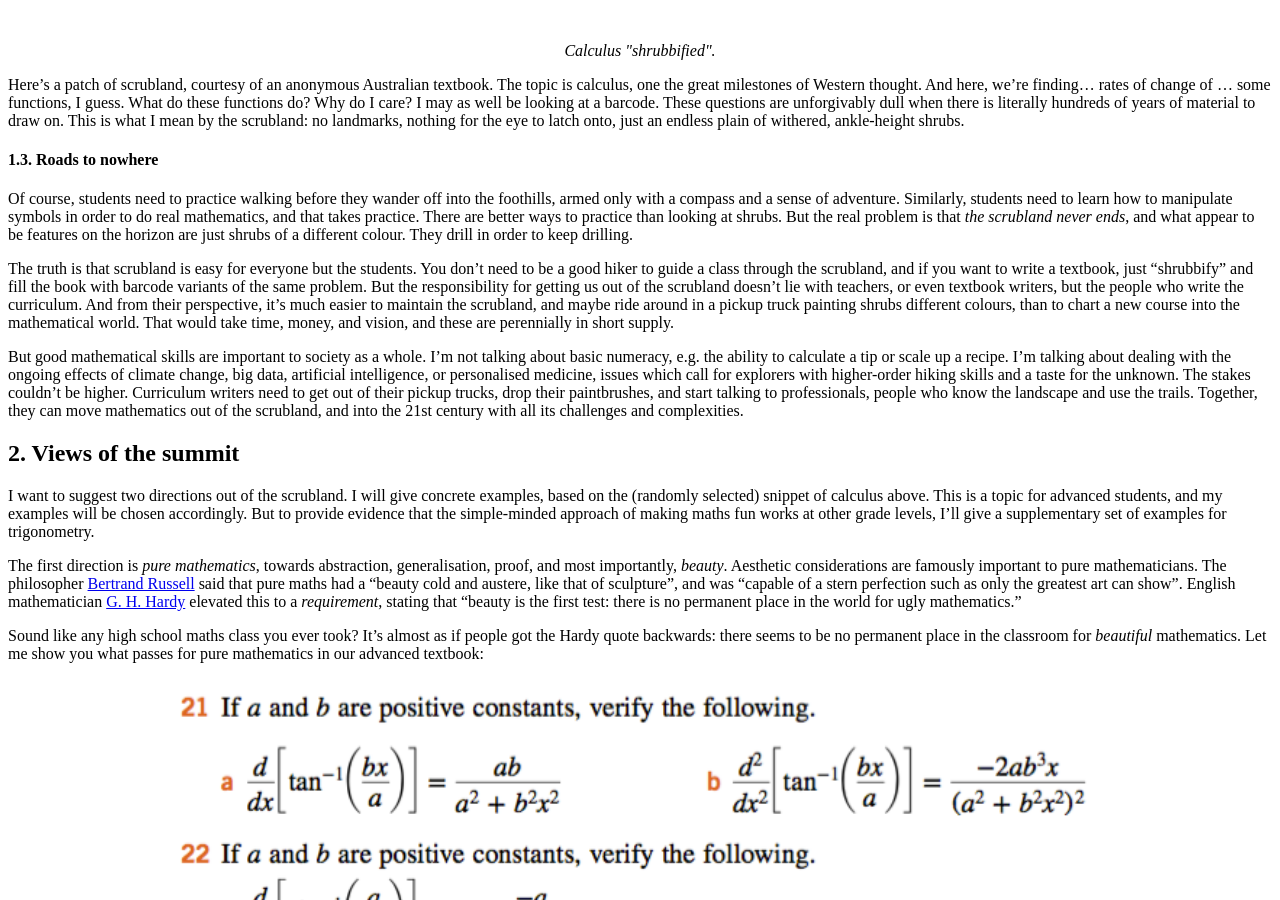
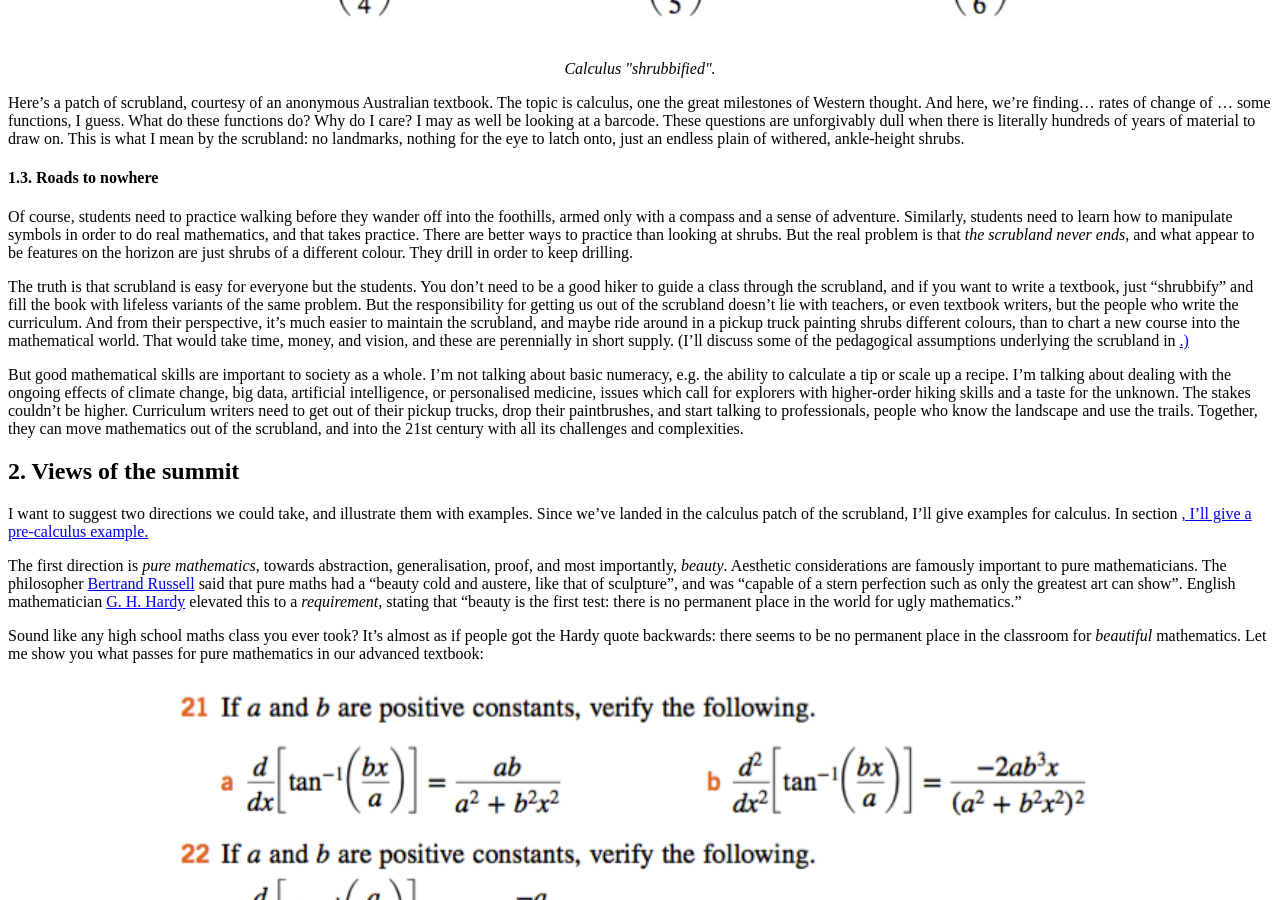
Before and after one commit to hapax/hapax.github.io, a Jekyll site: the page built from assets/teaching.md, in a window 1280 px wide and 900 px high, scrolled down 3037 px. Built offline with Jekyll 4.4.1, drawn with Linux system fonts in a browser that asks for light colours; our own code applies the rules of GitHub Pages for plain Markdown files; formulas are drawn with MathJax 3; a script that is not in the unit is left out; some of the changed text lies outside the part shown.

Commit message:
Update teaching.md

```diff
--- a/assets/teaching.md
+++ b/assets/teaching.md
@@ -27,7 +27,7 @@
    3. <a href="#sec-2-3">Slice of pi</a>
 3. <a href="#sec-3">The real world</a>
    1. <a href="#sec-3-1">The shrub test</a>
-
+4. <a href="#sec-4">A pre-calculus example</a>
 
 ## 1. Stuck in the scrubland <a id="sec-1" name="sec-1"></a>
 
@@ -188,7 +188,7 @@
 The truth is that scrubland is easy for everyone but the students.
 You don't need to be a good hiker to guide a class through the
 scrubland, and if you want to write a textbook, just "shrubbify" and
-fill the book with barcode variants of the same problem.
+fill the book with lifeless variants of the same problem.
 But the responsibility for getting us out of the scrubland doesn't lie
 with teachers, or even textbook writers, but the people who write the curriculum.
 And from their perspective, it's much easier to maintain the
@@ -196,6 +196,8 @@
 colours, than to chart a new course into the mathematical world.
 That would take time, money, and vision, and these are perennially in
 short supply.
+(I'll discuss some of the pedagogical assumptions underlying the
+scrubland in <a href="#sec-3-1">.)
 
 But good mathematical skills are important to society as a whole.
 I'm not talking about basic numeracy, e.g. the ability to calculate a
@@ -212,13 +214,11 @@
 
 ## 2. Views of the summit <a id="sec-2" name="sec-2"></a>
 
-I want to suggest two directions out of the scrubland.
-I will give concrete examples, based on the (randomly selected)
-snippet of calculus above.
-This is a topic for advanced students, and my examples will be chosen accordingly.
-But to provide evidence that the simple-minded approach of making maths
-fun works at other grade levels, I'll give a supplementary
-set of examples for trigonometry.
+I want to suggest two directions we could take, and illustrate them with
+examples.
+Since we've landed in the calculus patch of the scrubland, I'll give
+examples for calculus.
+In section <a href="#sec-4">, I'll give a pre-calculus example.
 
 The first direction is *pure mathematics*, towards
 abstraction, generalisation, proof, and most importantly, *beauty*.
@@ -700,13 +700,15 @@
 If you force them to, in order to pass an exam, they'll resent
 it because you're wasting their time.
 Except for the question about the volume of a cone, all the word
-problems manifestly the shrub test.
-It's hard to imagine anyone reading these unless preparing for a quiz.
+problems above manifestly fail the shrub test.
+It's hard to imagine anyone reading them unless they were desparate
+not to flunk the next quiz.
 
-The fact that I've used "anyone" rather than "everyone" in the shrub
-test is important.
+The shrub test is a pretty low bar.
+All we ask is that *somebody* might conceivably read it for fun.
+But this can lead to another sort of failure, where
 
-## An elementary example
+## 4. A pre-calculus example <a id="sec-4" name="sec-4"></a>
 
 #### Saddles and spheres
 
@@ -1405,3 +1407,10 @@
 
 Calculus is a case in point, since Newton invented it to formulate his
 laws of mechanics!
+
+I will give concrete examples, based on the (randomly selected)
+snippet of calculus above.
+This is a topic for advanced students, and my examples will be chosen accordingly.
+But to provide evidence that the simple-minded approach of making maths
+fun works at other grade levels, I'll give a supplementary
+set of examples for trigonometry.
```
Also changed, not shown: other parts of assets/teaching.md (+1 -1 lines).
